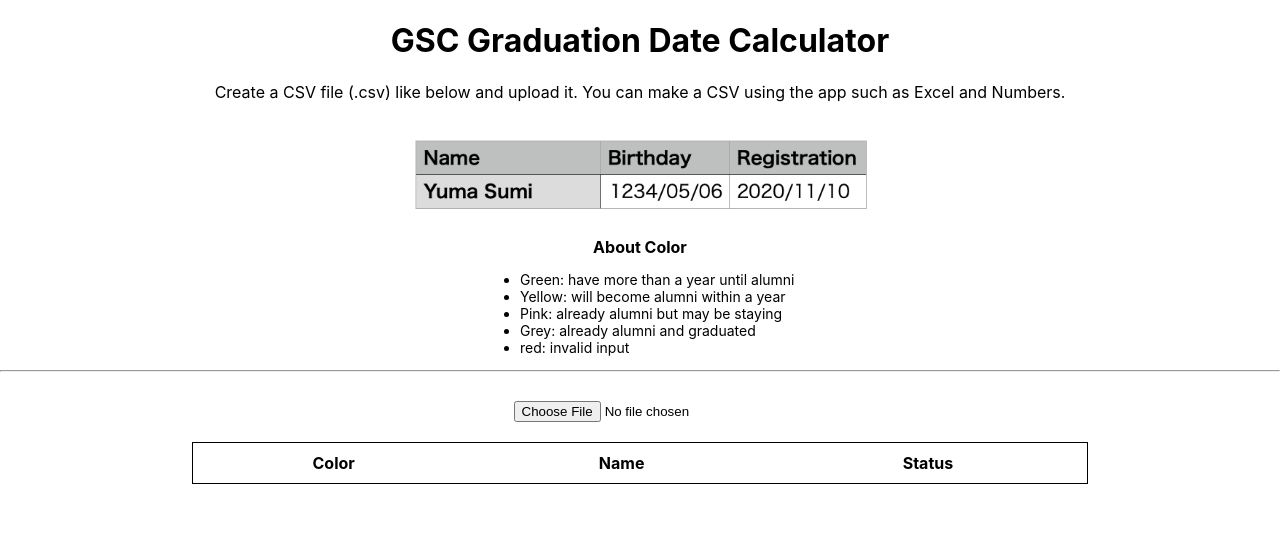
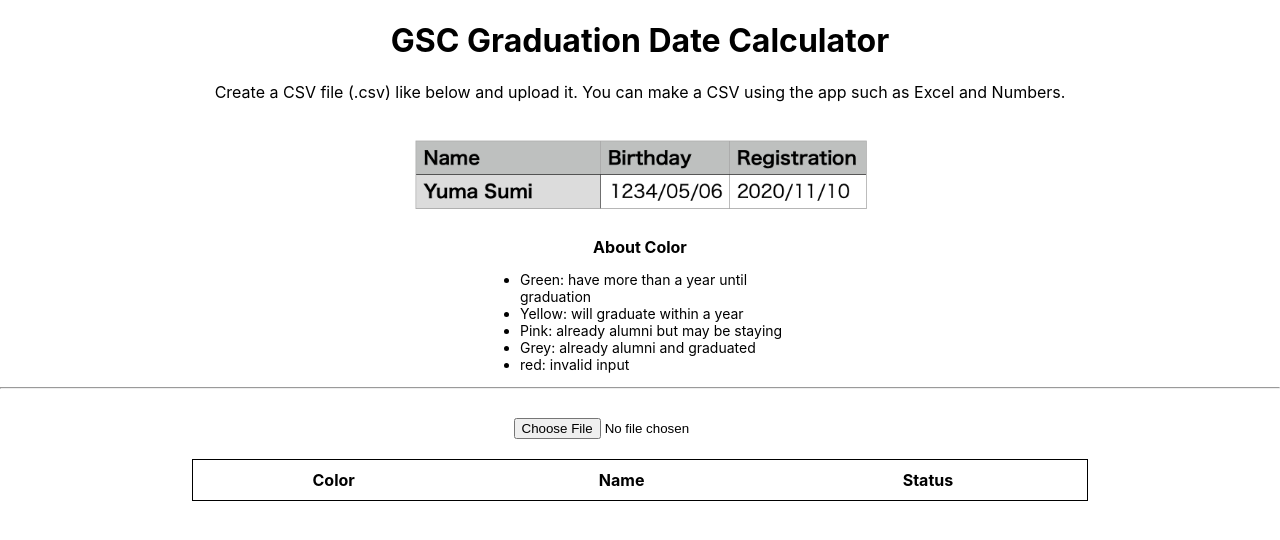
Before and after one commit to y-yeah/gsc-age-calculator, a React (Create React App) app: page / in a window 1280 px wide. Shown: the top 540 px of the page. Built offline with nearby package versions, Linux system fonts and the light colour scheme.

Commit message:
fixed description

```diff
--- a/src/App.js
+++ b/src/App.js
@@ -74,8 +74,8 @@ function App() {
           <b>About Color</b>
           <div className="color-description-ul">
             <ul>
-              <li>Green: have more than a year until alumni</li>
-              <li>Yellow: will become alumni within a year</li>
+              <li>Green: have more than a year until graduation</li>
+              <li>Yellow: will graduate within a year</li>
               <li>Pink: already alumni but may be staying</li>
               <li>Grey: already alumni and graduated</li>
               <li>red: invalid input</li>
```
